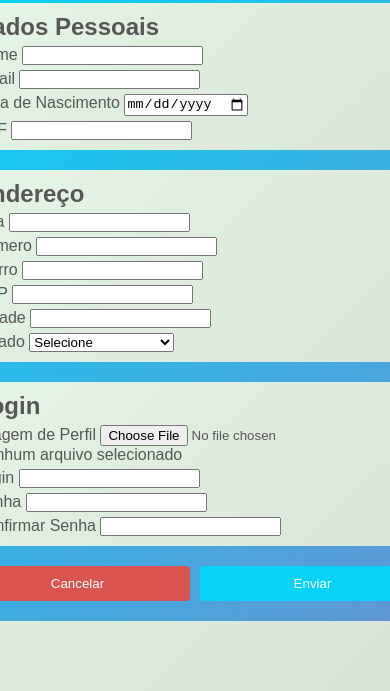
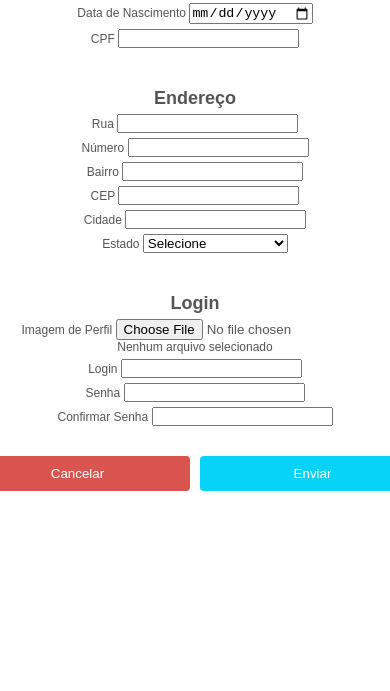
Before and after one commit to pedr0albuquerque/front-end-labs, a plain HTML site: page forms/forms2.html in a window 390 px wide. Shown: the part 153-844 px from the top of the page. Drawn offline with Linux system fonts and the light colour scheme.

Commit message:
adiciona responsividade e novos estilos ao formulário e à página de planos

```diff
--- a/cards/plano.css
+++ b/cards/plano.css
@@ -78,6 +78,73 @@ section:hover {
   transition: 500ms;
 }
 
-input[type="checkbox"] {
-  cursor: pointer;
+.material-symbols-outlined {
+  font-variation-settings:
+  'FILL' 0,
+  'wght' 400,
+  'GRAD' 0,
+  'opsz' 24
 }
+
+@media screen and (min-width: 769px) {
+  body {
+    gap: 16px;
+  }
+
+  section {
+    padding: 20px;
+    gap: 24px;
+  }
+}
+
+@media screen and (min-width: 481px) and (max-width: 768px) {
+  body {
+    display: flex;
+    flex-direction: column;
+    justify-content: center;
+    align-items: center;
+    gap: 16px;
+    height: auto;
+    padding: 1rem;
+  }
+
+  section {
+    display: flex;
+    flex-direction: column;
+    justify-content: center;
+    align-items: center;
+    padding: 20px;
+    gap: 24px;
+  }
+
+
+}
+
+@media screen and (max-width: 480px) {
+  body {
+    font-family: 'Poppins', sans-serif;
+    background: linear-gradient(135deg, #92e6ff, #1063e7);
+    display: flex;
+    flex-direction: column;
+    justify-content: center;
+    align-items: center;
+    height: auto;
+    padding: 1rem;
+    gap: 8px;
+  }
+
+  section {
+    display: flex;
+    align-items: center;
+    justify-content: center;
+    background-color: #fff;
+    padding: 10px;
+    border-radius: 8px;
+    box-shadow: 0 0 10px rgba(0, 0, 0, 0.1);
+    width: 300px;
+    height: 500px;
+    text-align: center;
+    gap: 12px;
+  }
+
+}
--- a/forms/css/forms2.css
+++ b/forms/css/forms2.css
@@ -9,11 +9,8 @@ body{
   flex-direction: column;
   justify-content: center;
   align-items: center;
-  height: 100vh;
 
   font-family: Arial, Helvetica, sans-serif;
-
-  background: linear-gradient(135deg, #e5f5e6, #d9e4d7);
 }
 
 section{
@@ -31,7 +28,6 @@ form{
   padding: 20px;
   border-radius: 8px;
 
-  background: linear-gradient(135deg, #06d3f7, #6494d3);;
 }
 
 .container{
@@ -40,8 +36,7 @@ form{
   gap: 5px;
   padding: 10px;
 
-  background: linear-gradient(135deg, #e5f5e6, #d9e4d7);
-  color: #585757;
+  color: #555555;
 }
 
 .btn-container{
@@ -65,3 +60,52 @@ form{
 input[type="reset"]{
   background-color: #d9534f;
 }
+
+@media screen and (min-width: 769px) {
+  body {
+    height: 100vh;
+  }
+  section{
+    display: flex;
+    flex-direction: column;
+    justify-content: start;
+    gap: 10px;
+    padding: 16px;
+    background: linear-gradient(135deg, #d9f829, #bbd815);
+  }
+
+}
+
+@media screen and (min-width: 481px) and (max-width: 768px) {
+  section {
+    display: flex;
+    flex-direction: column;
+    justify-content: start;
+    gap: 10px;
+    text-align: center;
+
+    background: transparent;
+  }
+}
+
+@media screen and (max-width: 480px) {
+  body{
+    display: flex;
+    flex-direction: column;
+    justify-content: center;
+    align-items: center;
+    height: auto;
+  }
+
+  section {
+    display: flex;
+    flex-direction: column;
+    justify-content: start;
+    gap: 10px;
+    text-align: center;
+    font-size: 12px;
+
+    background: transparent;
+  }
+
+}
```
Also changed, not shown: cards/plano.html (+31 -11 lines).
